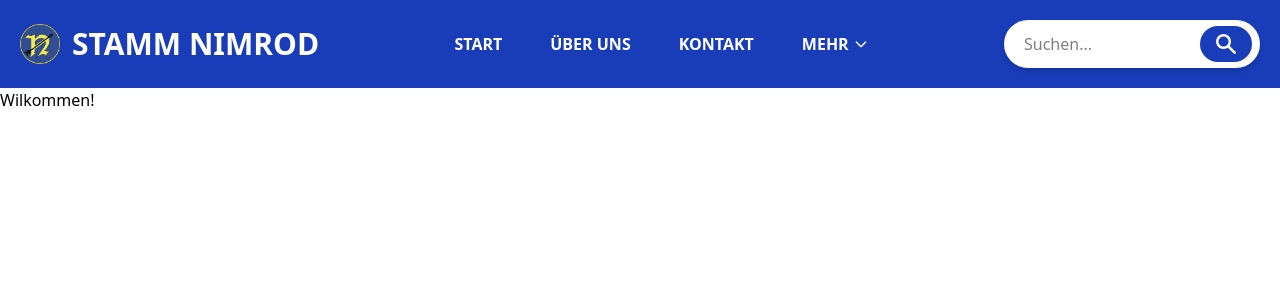
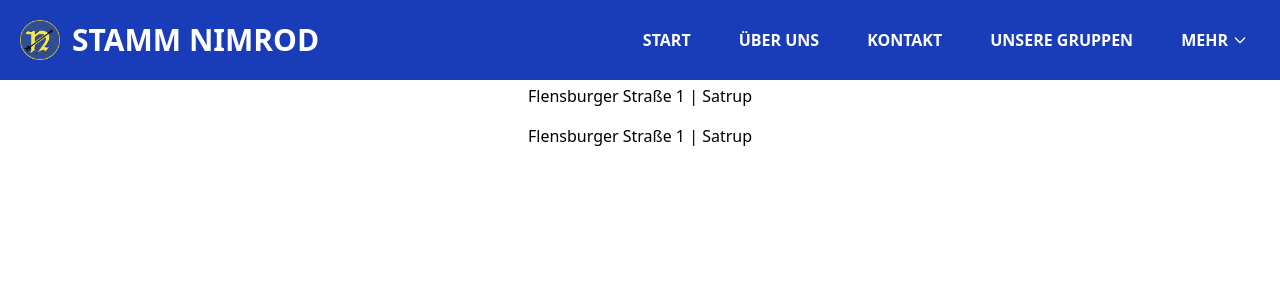
Before and after one commit to Pantoffeltier99/de_projekt, a Vue app: page /home in a window 1280 px wide. Shown: the top 300 px of the page. Built offline with nearby package versions, Linux system fonts and the light colour scheme; the HTML template or start-up script is replaced by a standard one.

Commit message:
header fix, f&f

```diff
--- a/src/components/Contact.vue
+++ b/src/components/Contact.vue
@@ -1,7 +1,7 @@
 <!-- Kontaktseite -->
 
 <template>
-    <div class="container mx-auto p-5">
+    <div class="container mx-auto p-5 ">
         <h1 class="text-5xl text-center font-bold">Kontakt</h1>
         <p class="text-center mt-4">Hier ist die Kontaktseite.</p>
     </div>
--- a/src/components/Groups.vue
+++ b/src/components/Groups.vue
@@ -1,5 +1,5 @@
 <template>
-    <div class="container mx-auto p-5">
+    <div class="container mx-auto p-5 pt-24">
         <h1 class="text-5xl text-center font-bold">Unsere Gruppen</h1>
         <p class="text-center mt-4">Unsere Gruppen findest du hier.</p>
     </div>
--- a/src/components/Home.vue
+++ b/src/components/Home.vue
@@ -1,9 +1,11 @@
 <!-- Homepage -->
 
 <template>
-    <main class="about-page">
-        <h1>Wilkommen!</h1>
-    </main>
+    <div class="container mx-auto p-5">
+        <h1 class="text-5xl text-center font-bold">VCP STAMM NIMROD</h1>
+        <p class="text-center mt-4">Flensburger Straße 1 | Satrup</p>
+        <p class="text-center mt-4">Flensburger Straße 1 | Satrup</p>
+    </div>
 </template>
 
 <script setup>
--- a/src/components/Webheader.vue
+++ b/src/components/Webheader.vue
@@ -1,7 +1,7 @@
 <!-- Main Header, immer oben zu sehen-->
 
 <template>
-    <header class="bg-blue-800">
+    <header class="fixed top-0 left-0 w-full bg-blue-800 z-50">
         <div class="container mx-auto p-5 flex items-center justify-between">
             <!-- Logo und Titel -->
             <div class="flex items-center space-x-3">
@@ -20,6 +20,7 @@
                     <a href="/home" class="font-bold text-white hover:bg-blue-900 px-3 py-2 rounded transition hidden lg:block">START</a>
                     <a href="/ueber-uns" class="font-bold text-white hover:bg-blue-900 px-3 py-2 rounded transition hidden lg:block">ÜBER UNS</a>
                     <a href="/kontakt" class="font-bold text-white hover:bg-blue-900 px-3 py-2 rounded transition hidden lg:block">KONTAKT</a>
+                    <a href="/gruppen" class="font-bold text-white hover:bg-blue-900 px-3 py-2 rounded transition hidden lg:block">UNSERE GRUPPEN</a>
                     <div class="relative group">
                         <button class="font-bold text-white hover:bg-blue-900 px-3 py-2 rounded transition flex items-center">
                             MEHR
@@ -31,17 +32,19 @@
                             <!-- Diese Links sind IMMER im Dropdown -->
                             <a href="/termine" class="block px-4 py-2 text-black hover:bg-blue-100">Termine</a>
                             <a href="/packliste" class="block px-4 py-2 text-black hover:bg-blue-100">Packliste</a>
-                            <a href="/gruppen" class="block px-4 py-2 text-black hover:bg-blue-100">Unsere Gruppen</a>
+                            <a href="https://www.fahrtenbedarf.de/" target="_blank" rel="noopener noreferrer" class="block px-4 py-2 text-black hover:bg-blue-100">F&F Fahrtenbedarf</a>
                             <!-- Diese Links sind auf kleinen Bildschirmen zusätzlich im Dropdown -->
+                            <a href="/gruppen" class="block px-4 py-2 text-black hover:bg-blue-100 lg:hidden">Unsere Gruppen</a>
                             <a href="/home" class="block px-4 py-2 text-black hover:bg-blue-100 lg:hidden">Start</a>
                             <a href="/ueber-uns" class="block px-4 py-2 text-black hover:bg-blue-100 lg:hidden">Über Uns</a>
                             <a href="/kontakt" class="block px-4 py-2 text-black hover:bg-blue-100 lg:hidden">Kontakt</a>
+
                         </div>
                     </div>
                 </nav>
             </div>
             <!-- Search Bar -->
-            <div class="relative flex items-center bg-white rounded-full shadow-md">
+            <!--<div class="relative flex items-center bg-white rounded-full shadow-md">
                 <input
                     type="text"
                     placeholder="Suchen..."
@@ -56,7 +59,7 @@
                         class="h-5 w-5 object-contain"
                     />
                 </button>
-            </div>
+            </div>-->
         </div>
     </header>
 </template>
```
